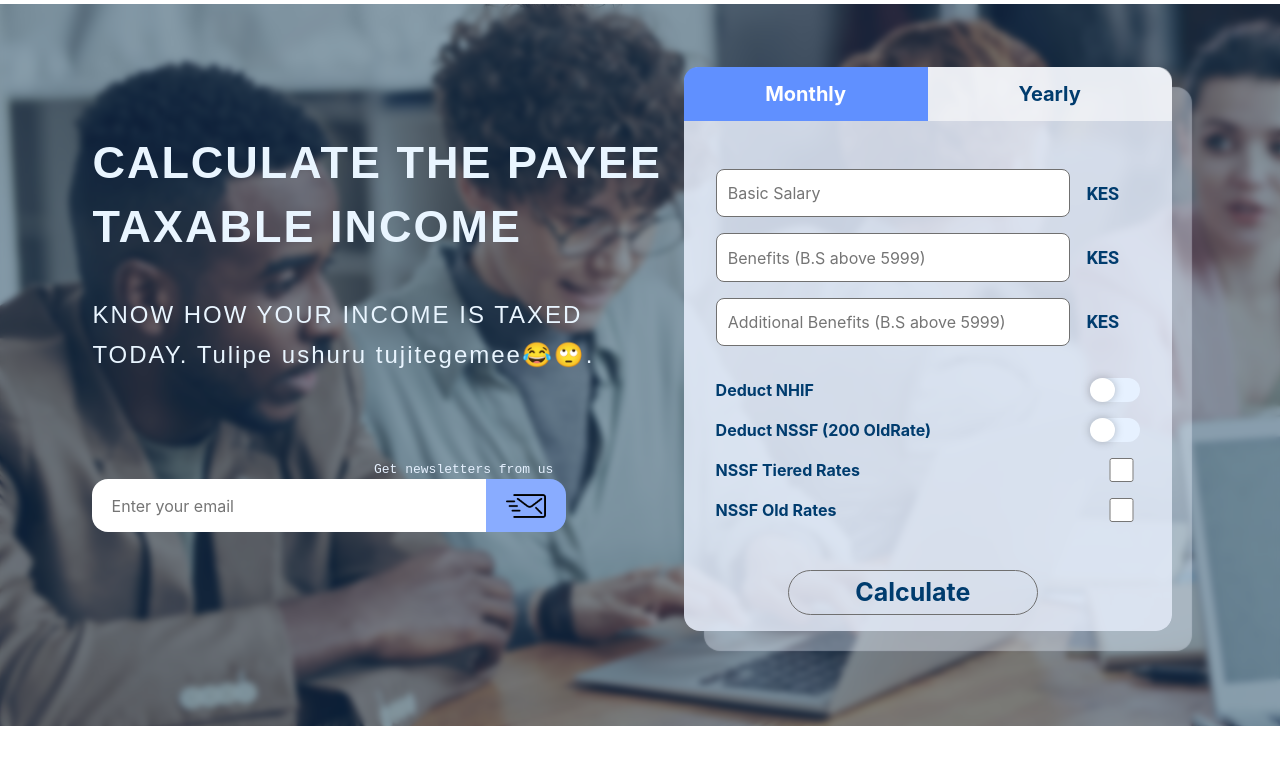
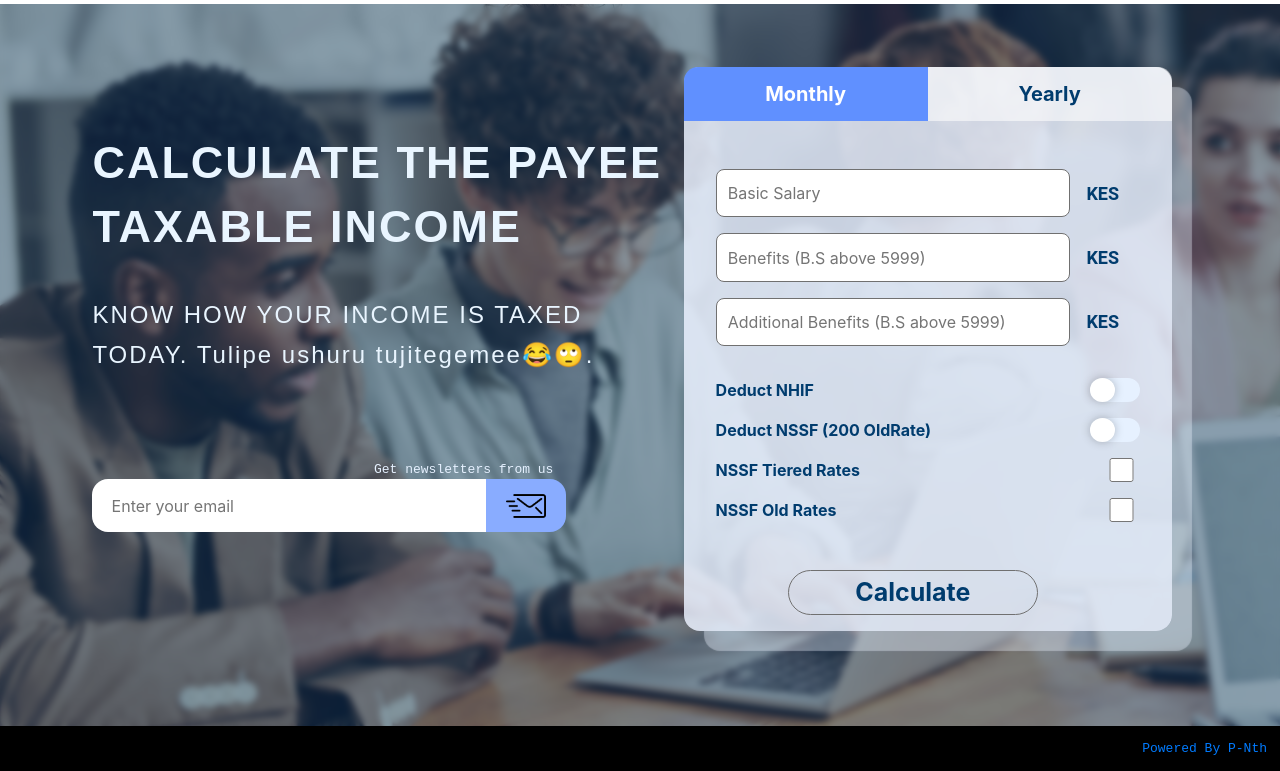
Before and after one commit to P-Nth/Tax-Calculator, a plain HTML site: page index.html in a window 1280 px wide. Shown: the part 51-822 px from the top of the page. Before the commit the page ends 800 px from the top, so only its background shows below. Drawn offline with nearby package versions, Linux system fonts and the light colour scheme.

Commit message:
Added Github Link

```diff
--- a/assets/css/style.css
+++ b/assets/css/style.css
@@ -421,6 +421,17 @@ header .navlinks img:hover {
   border-radius: 0 0.6em 0.6em 0;
   border-left: 0.8em solid #ff4000;
 }
+footer {
+  display: grid;
+  justify-content: end;
+  background-color: black;
+}
+footer .footer p {
+  padding: 1em;
+  margin: 0;
+  font-family: monospace;
+  font-size: 13px;
+}
 @media all and (min-width: 370px) {
   .landpage .row-1 .headings {
     grid-gap: 3em;
--- a/index.html
+++ b/index.html
@@ -168,6 +168,14 @@
         </div>
       </div>
     </div>
+    <footer>
+      <div class="footer">
+        <a href="https://github.com/P-Nth/Tax-Calculator"
+          ><p>Powered By P-Nth</p></a
+        >
+      </div>
+    </footer>
+
     <script src="./assets/scripts/script.js"></script>
   </body>
 </html>
```
